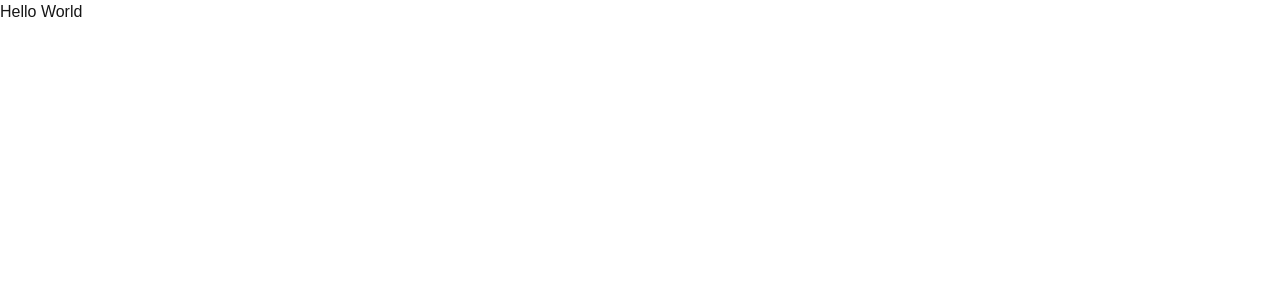
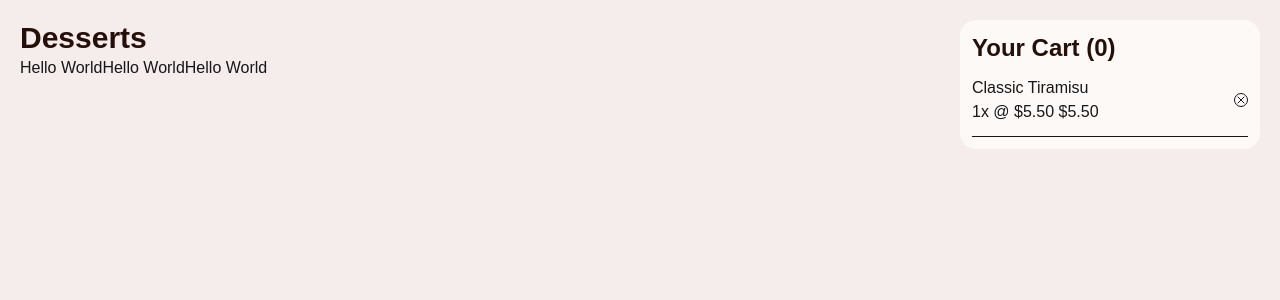
Before and after one commit to Ayomide-Philip/Product-list-with-cart, a Next.js app: page / in a window 1280 px wide. Shown: the top 300 px of the page. Built offline with nearby package versions, Linux system fonts and the light colour scheme.

Commit message:
adding a new package and designing how the product will be

```diff
--- /dev/null
+++ b/app/_componets/cardGrid.js
@@ -0,0 +1,14 @@
+export default function GridCard() {
+  return (
+    <div>
+      <h1 className="red-hat-text text-[hsl(14,65%,9%)] text-3xl font-extrabold">
+        Desserts
+      </h1>
+      <div className="grid grid-cols-1 sm:grid-cols-2 md:grid-cols-3 w-full">
+        <div>Hello World</div>
+        <div>Hello World</div>
+        <div>Hello World</div>
+      </div>
+    </div>
+  );
+}
--- /dev/null
+++ b/app/_componets/order.js
@@ -0,0 +1,23 @@
+import { X } from "lucide-react";
+export default function Order() {
+  return (
+    <div className="flex bg-[hsl(20,50%,98%)] p-3 rounded-2xl flex-col w-[300px]">
+      <h1 className="text-[hsl(14,65%,9%)] font-bold text-2xl">
+        Your Cart (0)
+      </h1>
+      <div className="flex">
+        <div className="flex justify-between items-center border-b  w-full py-3">
+          <div>
+            <h1>Classic Tiramisu</h1>
+            <p>1x @ $5.50 $5.50</p>
+          </div>
+          <div>
+            <button className="flex rounded-full border">
+              <X className="w-3 h-3" />
+            </button>
+          </div>
+        </div>
+      </div>
+    </div>
+  );
+}
--- a/app/globals.css
+++ b/app/globals.css
@@ -1,7 +1,7 @@
 @import "tailwindcss";
 
 :root {
-  --background: #ffffff;
+  --background: hsl(13, 31%, 94%);
   --foreground: #171717;
 }
 
--- a/app/layout.js
+++ b/app/layout.js
@@ -1,6 +1,23 @@
+import localFont from "next/font/local";
 import { Geist, Geist_Mono } from "next/font/google";
 import "./globals.css";
 
+const redHatText = localFont({
+  src: [
+    {
+      path: "./assets/fonts/RedHatText-VariableFont_wght.ttf",
+      weight: "400",
+      style: "normal",
+    },
+    {
+      path: "./assets/fonts/RedHatText-Italic-VariableFont_wght.ttf",
+      weight: "700",
+      style: "italic",
+    },
+  ],
+  display: "swap",
+  variable: "--font-red-hat-text",
+});
 const geistSans = Geist({
   variable: "--font-geist-sans",
   subsets: ["latin"],
@@ -12,7 +29,7 @@ const geistMono = Geist_Mono({
 });
 
 export const metadata = {
-  title: "Create Next App",
+  title: "Product List",
   description: "Generated by create next app",
 };
 
@@ -20,7 +37,7 @@ export default function RootLayout({ children }) {
   return (
     <html lang="en">
       <body
-        className={`${geistSans.variable} ${geistMono.variable} antialiased`}
+        className={`${geistSans.variable} ${geistMono.variable} ${redHatText.variable} antialiased`}
       >
         {children}
       </body>
--- a/app/page.js
+++ b/app/page.js
@@ -1,7 +1,13 @@
+import GridCard from "./_componets/cardGrid";
+import Order from "./_componets/order";
+
 export default function Home() {
   return (
-    <div>
-      <h1>Hello World</h1>
+    <div className="p-5">
+      <div className="flex w-full justify-between">
+        <GridCard />
+        <Order />
+      </div>
     </div>
   );
 }
```
Also changed, not shown: package.json (+5 -4 lines), 1 other file (tests, documents, lock files or other folders).
